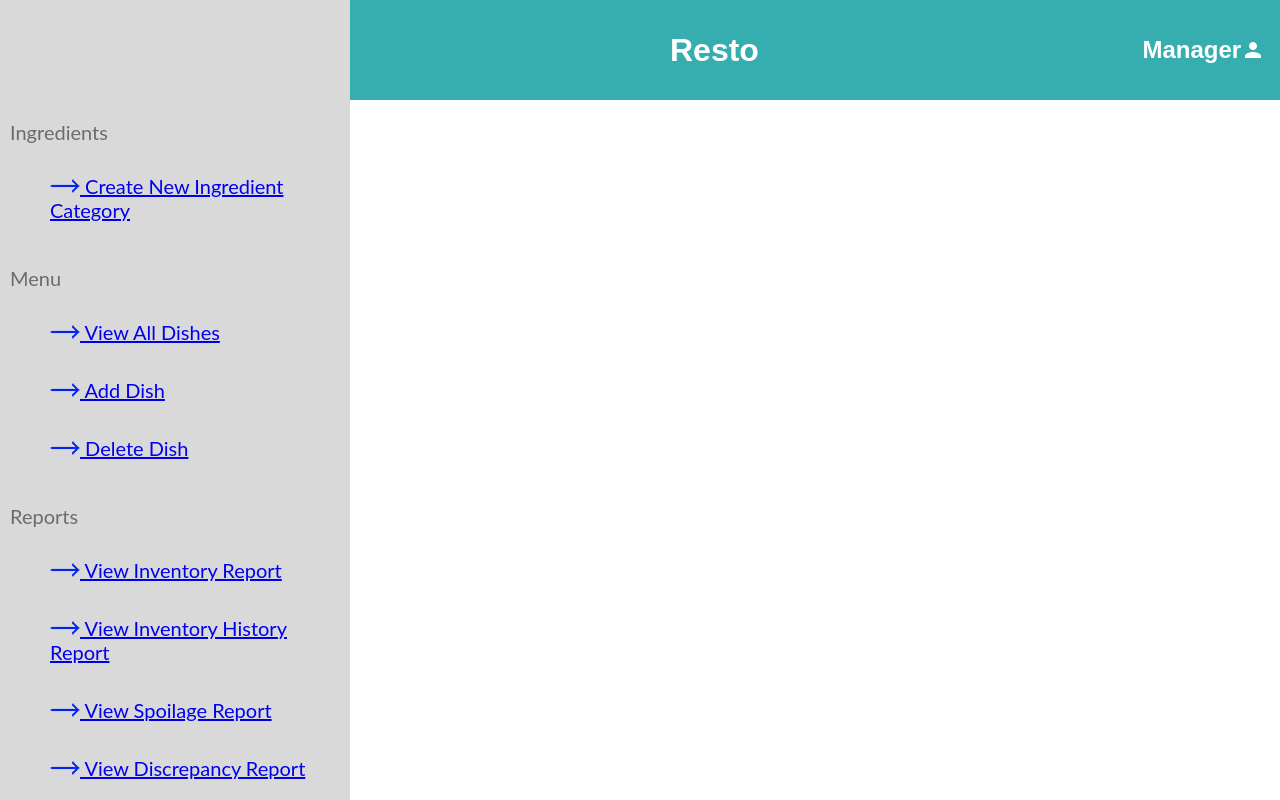
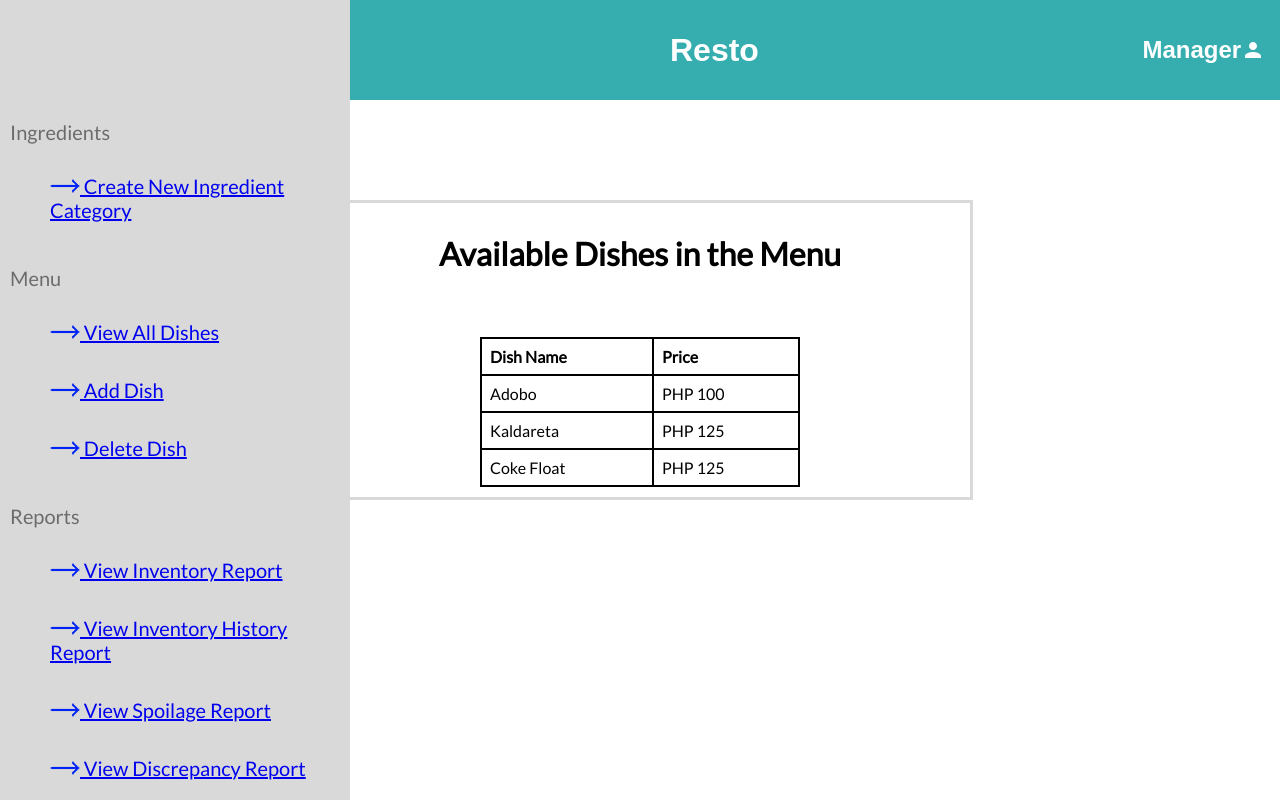
Before and after one commit to JohnAngeloLimcangcoDLSU/ITISDEV-Resto, a React (Create React App) app in the folder client/: page / in a window 1280 px wide. Shown: the top 800 px of the page. Built offline with nearby package versions, Linux system fonts and the light colour scheme.

Commit message:
added view all dishes page

```diff
--- a/client/src/App.js
+++ b/client/src/App.js
@@ -1,6 +1,7 @@
 import './App.css';
 import Header from './components/Header'
 import Sidebar_Manager from './components/Sidebar_Manager'
+import MANAGER_viewDish from './pages/MANAGER_viewDish';
 import {BrowserRouter as Router, Route, Routes} from 'react-router-dom'
 
 function App() {
@@ -9,6 +10,8 @@ function App() {
       <Router>
         <Header />
         <Sidebar_Manager />
+        <MANAGER_viewDish />
+
       </Router>
     </div>
   );
--- /dev/null
+++ b/client/src/pages/MANAGER_viewDish.js
@@ -0,0 +1,43 @@
+import React from 'react'
+import '../styles/MANAGER_viewDish.css'
+
+function MANAGER_viewDish() {
+  return (
+
+<div class="form-content">
+  <h1>Available Dishes in the Menu</h1>
+
+
+  <table>
+    <tr>
+      <th>Dish Name  </th>
+      <th>Price </th>
+    </tr>
+    <tr>
+      <td>Adobo</td>
+      <td>PHP 100</td>
+
+    </tr>
+    <tr>
+      <td>Kaldareta </td>
+      <td>PHP 125</td>
+
+    </tr>
+    <tr>
+      <td>Coke Float</td>
+      <td>PHP 125</td>
+
+    </tr>
+
+  </table>
+
+
+
+
+
+
+</div>
+  )
+}
+
+export default MANAGER_viewDish
--- /dev/null
+++ b/client/src/styles/MANAGER_viewDish.css
@@ -0,0 +1,59 @@
+@import
+url('https://fonts.googleapis.com/css2?family=Lato&display=swap');
+
+
+.form-content{
+
+  margin: auto;
+  margin-top:100px;
+  width: 50%;
+  border: 3px solid #D9D9D9;
+  padding: 10px;
+
+  text-align: center;
+  font-family: Lato, sans-serif;
+  color: black;
+
+
+
+}
+
+.arrowIcon{
+  /* display: flex;
+	position:relative; */
+  width: 20px;
+	height: 20px;
+
+}
+
+.arrowIcon:hover{
+  transform: rotate(180deg);
+}
+
+form{
+  font-family: Lato, sans-serif;
+  color: black;
+
+  font-size: 30px;
+  display: block;
+}
+
+
+table {
+  font-family: Lato, sans-serif;
+  border-collapse: collapse;
+  width: 50%;
+  margin-top: 10%;
+  margin-left: auto;
+  margin-right: auto;
+}
+
+td, th {
+  border: 2px solid black;
+  text-align: left;
+  padding: 8px;
+}
+
+tr:nth-child(even) {
+  background-color: white;
+}
--- a/client/src/styles/Sidebar.css
+++ b/client/src/styles/Sidebar.css
@@ -1,3 +1,6 @@
+@import
+url('https://fonts.googleapis.com/css2?family=Lato&display=swap');
+
 .sidebar {
     height: 100%;
     width: 350px;
```
